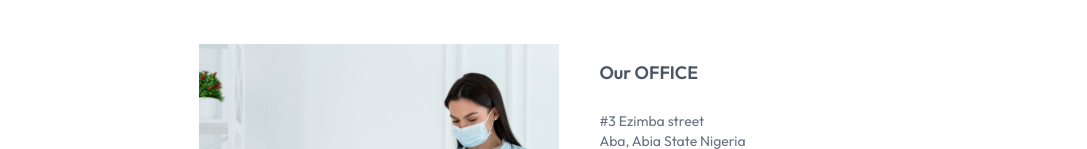
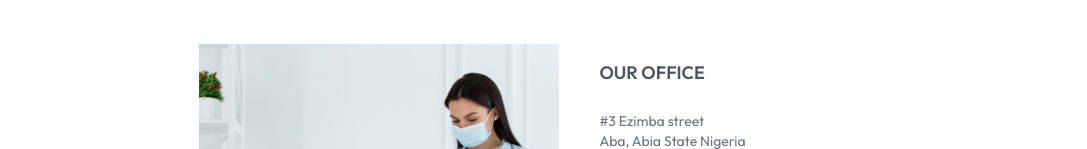
Before and after one commit to TechieGold/Doctorly, a React (Vite) app in the folder frontend/: page /contact in a window 1280 px wide. Shown: the part 158-307 px from the top of the page, without its empty margins (96-1183 px from the left). Built offline with nearby package versions, Linux system fonts and the light colour scheme.

Commit message:
fix typo

```diff
--- a/frontend/src/Pages/Contact.jsx
+++ b/frontend/src/Pages/Contact.jsx
@@ -10,7 +10,7 @@ function Contact() {
         <img className="w-full max-w-[360px]" src={assets.contact_image} alt="" />
 
       <div className="flex flex-col justify-center items-start gap-6">
-        <p className="font-semibold text-lg text-gray-600">Our OFFICE</p>
+        <p className="font-semibold text-lg text-gray-600">OUR OFFICE</p>
         <p className="text-gray-500">#3 Ezimba street <br />Aba, Abia State  Nigeria</p>
         <p className="text-gray-500">Tel: +2349015951860 <br />Email: techiegold101@gmail.com</p>
         <p className="font-semibold text-lg text-gray-600">CAREERS AT DOCTORLY</p>
```
